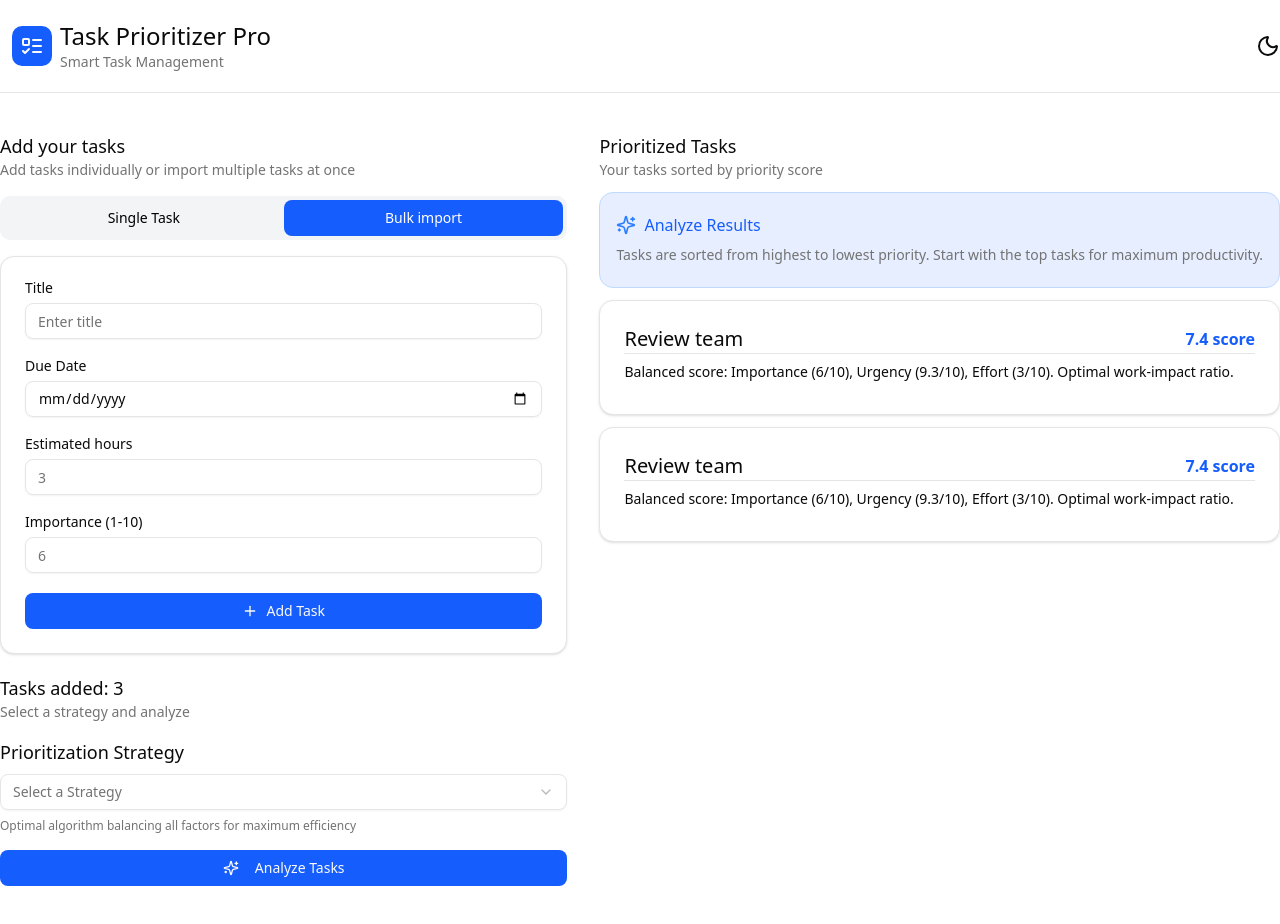
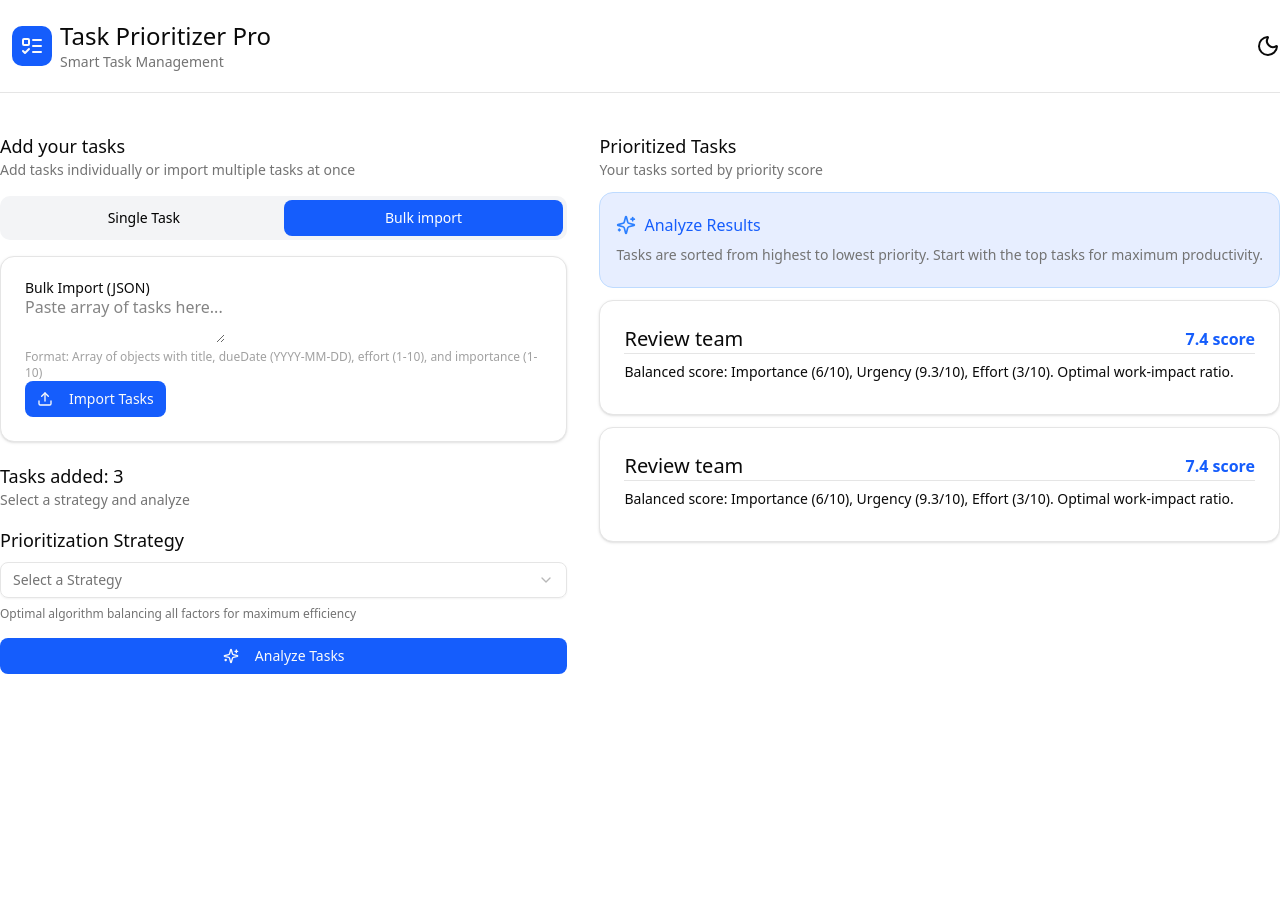
Before and after one commit to yuvanvk/taskManager, a React app in the folder frontend/: page / in a window 1280 px wide. Both pictures are taken after a click on the button "Bulk import". After the commit the page ends 800 px from the top, so only its background shows below. Built offline with nearby package versions, Linux system fonts and the light colour scheme; the HTML template or start-up script is replaced by a standard one.

Commit message:
fix: active toggle

```diff
--- a/frontend/src/components/app/add-tasks.tsx
+++ b/frontend/src/components/app/add-tasks.tsx
@@ -1,9 +1,10 @@
-import { useState } from "react";
+import { type Dispatch, type SetStateAction } from "react";
 import { Button } from "../ui/button";
 import { cn } from "@/lib/utils";
 
-export const AddTasks = () => {
-  const [active, setActive] = useState<"single" | "bulk">("single");
+
+export const AddTasks = ({ setActive, active }: { setActive: Dispatch<SetStateAction<"single" | "bulk">>, active: string}) => {
+
 
   return (
     <div className="w-full pt-28">
--- a/frontend/src/components/app/bulk-input.tsx
+++ b/frontend/src/components/app/bulk-input.tsx
@@ -0,0 +1,21 @@
+import { Button } from "../ui/button"
+import { Card, CardContent } from "../ui/card"
+import { Label } from "../ui/label"
+
+export const BulkInput = () => {
+    return <Card>
+        <CardContent>
+            <Label>Bulk Import (JSON)</Label>
+            <textarea placeholder="Paste array of tasks here..."/>
+
+            <p className="text-xs text-neutral-400">Format: Array of objects with title, dueDate (YYYY-MM-DD), effort (1-10), and importance (1-10)</p>
+
+            <Button className="bg-blue-600 hover:bg-blue-800">
+                <svg xmlns="http://www.w3.org/2000/svg" width="24" height="24" viewBox="0 0 24 24" fill="none" stroke="currentColor" stroke-width="2" stroke-linecap="round" stroke-linejoin="round" className="lucide lucide-upload mr-2 h-4 w-4"><path d="M21 15v4a2 2 0 0 1-2 2H5a2 2 0 0 1-2-2v-4"></path><polyline points="17 8 12 3 7 8"></polyline><line x1="12" x2="12" y1="3" y2="15"></line></svg>
+                Import Tasks
+            </Button>
+        </CardContent>
+    </Card>
+
+
+}
--- a/frontend/src/pages/task-prioritizer.tsx
+++ b/frontend/src/pages/task-prioritizer.tsx
@@ -1,19 +1,24 @@
 import { AddTasks } from "@/components/app/add-tasks";
+import { BulkInput } from "@/components/app/bulk-input";
 import { PrioritzedTasks } from "@/components/app/prioritized-tasks";
 import { SingleInputCard } from "@/components/app/single-input-card";
 import { TaskAnalayzerInput } from "@/components/app/task-analyzer-input";
 import { Navbar } from "@/components/ui/navbar";
+import { useState } from "react";
 
 export const TaskPrioritizer = () => {
+   const [active, setActive] = useState<"single" | "bulk">("single");
+
+
   return (
     <>
       <Navbar />
       <div className="max-w-7xl mx-auto">
         <div className="flex items-start w-full gap-x-8 my-5">
           <div className="flex-1">
-            <AddTasks />
+            <AddTasks setActive={setActive} active={active}/>
             <div>
-              <SingleInputCard />
+              {active === "single" ? <SingleInputCard />: <BulkInput />}
             </div>
             <TaskAnalayzerInput />
           </div>
```
